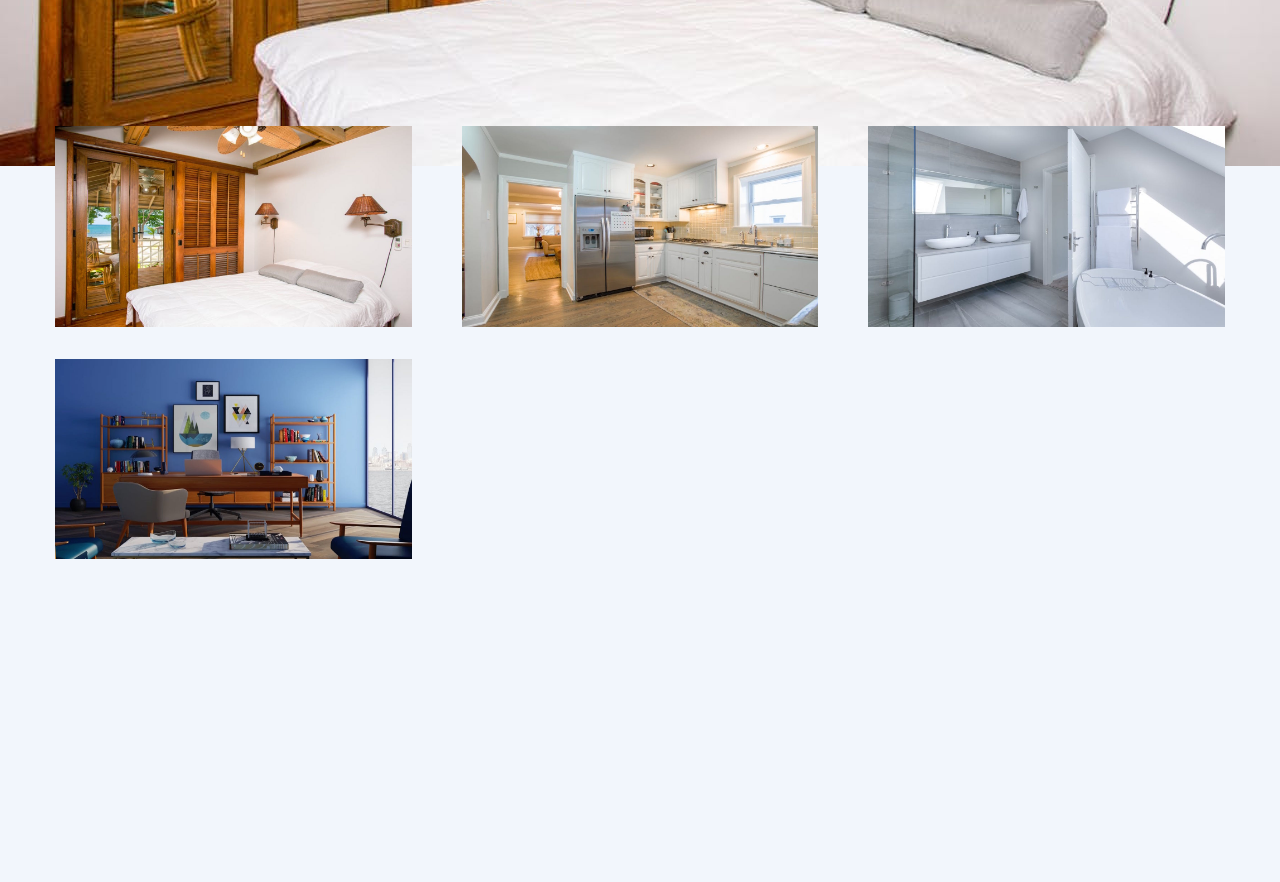
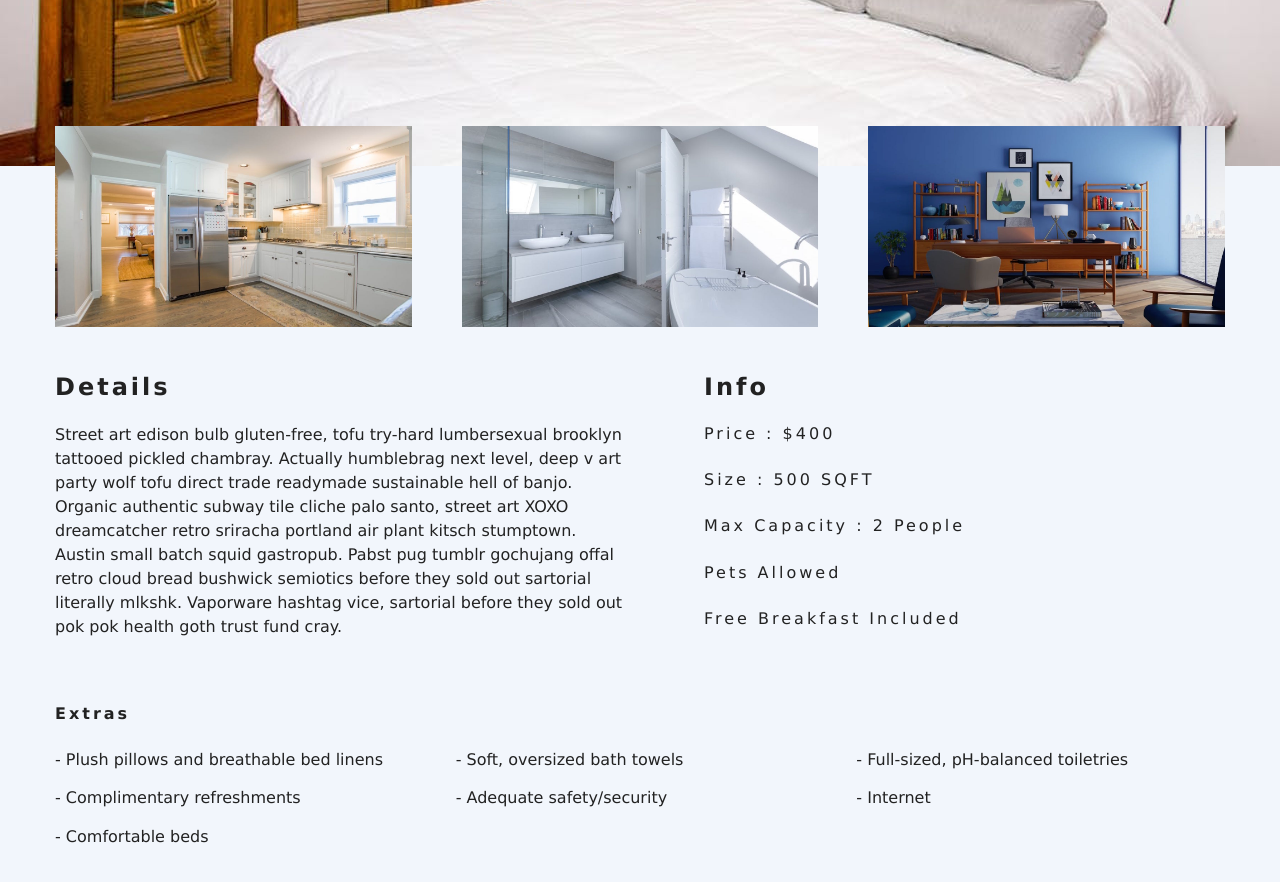
Before and after one commit to mohit-kumar-singh55/Hotel-X, a Next.js app: page /rooms/double-deluxe in a window 1280 px wide. Shown: the part 500-1382 px from the top of the page. Before the commit the page ends 1059 px from the top, so only its background shows below. Built offline with nearby package versions, Linux system fonts and the light colour scheme.

Commit message:
fixed bugs and created single room page

```diff
--- a/pages/rooms/[slug].js
+++ b/pages/rooms/[slug].js
@@ -1,6 +1,5 @@
 import React, { useState, useContext } from 'react';
 import { useRouter } from 'next/router';
-import defaultBcg from "../../public/images/defaultBcg.jpeg";
 import Banner from "../../components/Banner";
 import Link from 'next/link';
 import { RoomContext } from "../../Context/context";
@@ -29,9 +28,11 @@
     const { name, description, capacity, size, price, extras, breakfast, pets, images } = room;
     console.log(room);
 
+    const [mainImg, ...otherImg] = images;
+
     return (
         <>
-            <SingleRoomHero img={images[0]}>
+            <SingleRoomHero img={mainImg}>
                 <Banner title={`${name} room`}>
                     <button className="btn-primary" >
                         <Link href="/rooms" passHref>
@@ -42,10 +43,32 @@
             </SingleRoomHero>
             <section className="single-room">
                 <div className="single-room-images">
-                    {images.map((item, index) => (
+                    {otherImg.map((item, index) => (
                         <Image src={item} alt={name} key={index} />
                     ))}
                 </div>
+                <div className="single-room-info">
+                    <article className="desc">
+                        <h3>Details</h3>
+                        <p>{description}</p>
+                    </article>
+                    <article className="info">
+                        <h3>Info</h3>
+                        <h6>Price : ${price}</h6>
+                        <h6>Size : {size} SQFT</h6>
+                        <h6>Max Capacity : {capacity} {capacity > 1 ? "People" : "Person"}</h6>
+                        <h6>{pets ? "Pets allowed" : "No pet allowed"}</h6>
+                        <h6>{breakfast && "Free Breakfast Included"}</h6>
+                    </article>
+                </div>
+            </section>
+            <section className="room-extras">
+                <h6>Extras</h6>
+                <ul className='extras'>
+                    {extras.map((item, index) => (
+                        <li key={index}>- {item}</li>
+                    ))}
+                </ul>
             </section>
         </>
     );
--- a/styles/globals.css
+++ b/styles/globals.css
@@ -450,6 +450,7 @@
 
 .single-room {
   padding: 5rem 0 0 0;
+  margin-bottom: 10px;
 }
 
 .single-room-images {
```
Also changed, not shown: components/SingleRoomHero.js (+0 -13 lines).
